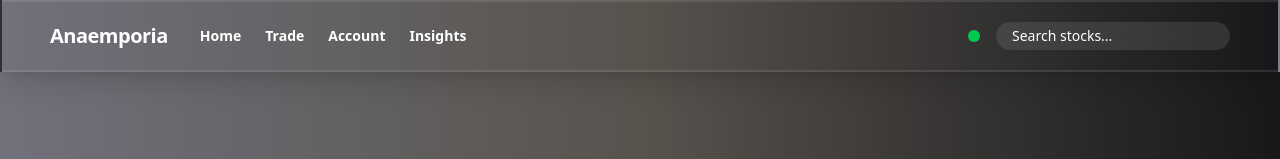
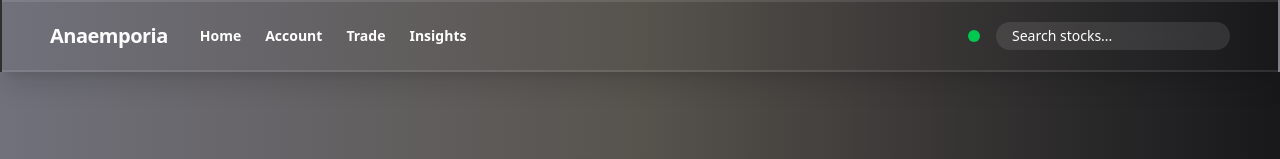
Before and after one commit to TanishqM1/anaemporiafrontend, a Next.js app: page /Trade in a window 1280 px wide. Shown: the top 159 px of the page. Built offline with nearby package versions, Linux system fonts and the light colour scheme.

Commit message:
navbar qol

```diff
--- a/components/navbar.tsx
+++ b/components/navbar.tsx
@@ -15,8 +15,8 @@ export default function Navbar() {
         </Link>
         <div className="hidden sm:flex items-center gap-6 text-sm font-bold">
           <Link href="/Homepage" className="hover:text-gray-300 transition">Home</Link>
+          <Link href="/Account" className="hover:text-gray-300 transition">Account</Link>
           <Link href="/Trade" className="hover:text-gray-300 transition">Trade</Link>
-          <Link href="/Account" className="hover:text-gray-300 transition">Account</Link>
           <Link href="/Insights" className="hover:text-gray-300 transition">Insights</Link>
         </div>
       </div>
```
